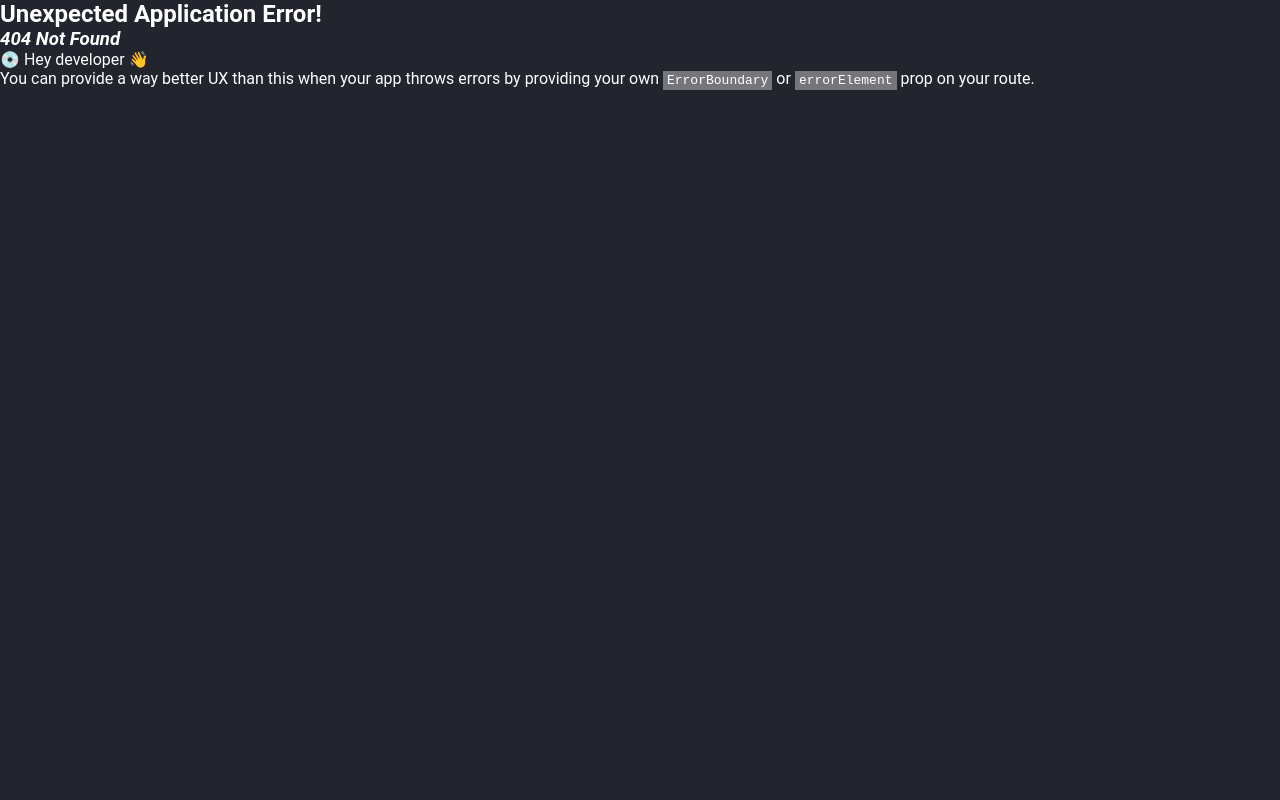
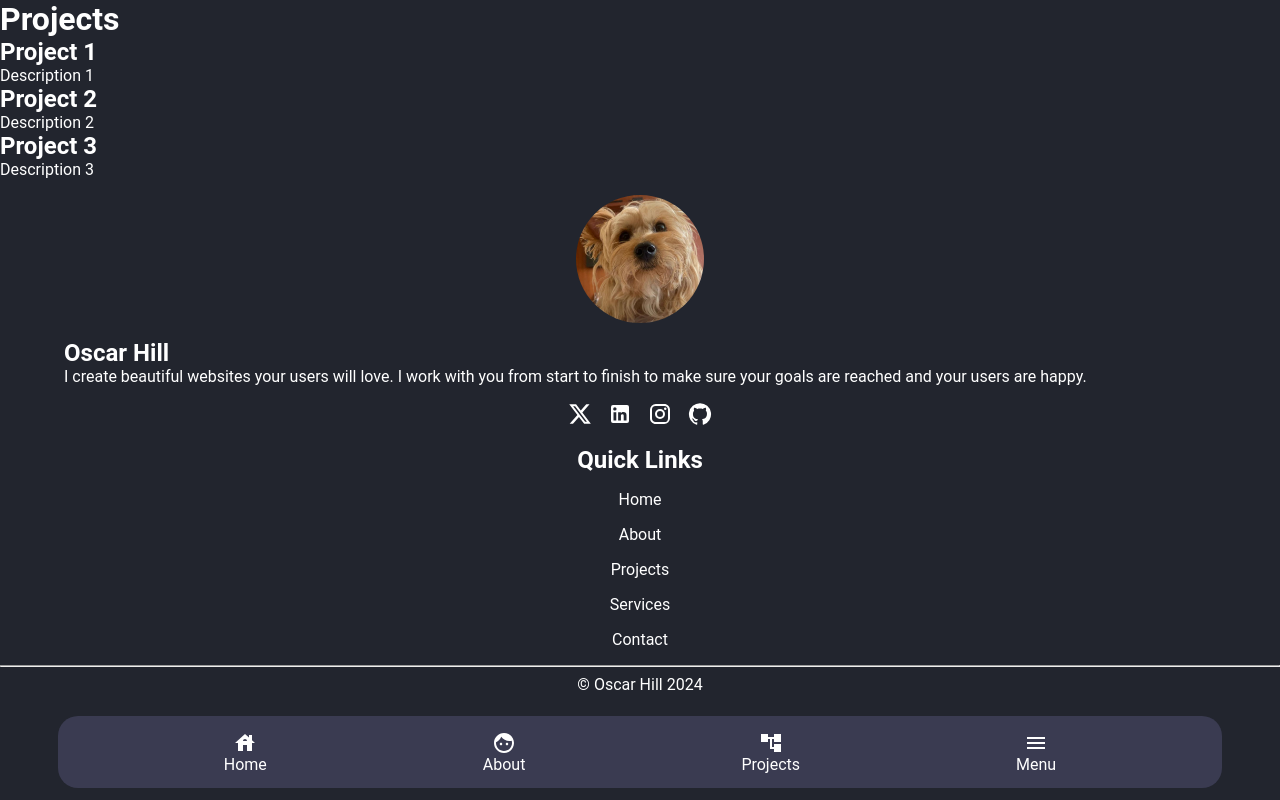
Before and after one commit to oscarhillz/CV, a React (Vite) app: page /CV/Projects in a window 1280 px wide. Before the commit this address had no page. Built offline with nearby package versions, Linux system fonts and the light colour scheme.

Commit message:
paginas faltantes

```diff
--- /dev/null
+++ b/src/layouts/Contact/Contact.jsx
@@ -0,0 +1,11 @@
+import './Contact.css'
+
+
+export default function Contact() {
+  return (
+    <div className="Contact">
+      <h1>Contact</h1>
+      <p>Coming soon...</p>
+    </div>
+  );
+}
--- /dev/null
+++ b/src/layouts/Projects/Projects.jsx
@@ -0,0 +1,26 @@
+import Footer from '../../components/Footer/Footer';
+import Navbar from '../../components/Navbar/Navbar';
+import './Projects.css';
+
+export default function Projects() {
+  const projects = [{titulo: 'Project 1', descripcion: 'Description 1'},
+                    {titulo: 'Project 2', descripcion: 'Description 2'},
+                    {titulo: 'Project 3', descripcion: 'Description 3'}];
+
+  return (
+    <>
+    <Navbar />
+    <div className="Projects">
+      <h1>Projects</h1>
+      {projects.map((project, index) => (
+        <div className="Project" key={index}>
+          <h2>{project.titulo}</h2>
+          <p>{project.descripcion}</p>
+        </div>
+      ))}
+
+      <Footer />
+    </div>
+    </>
+  );
+}
--- /dev/null
+++ b/src/layouts/Services/Services.jsx
@@ -0,0 +1,10 @@
+import './Services.css'
+
+export default function Services() {
+  return (
+    <div className="Services">
+      <h1>Services</h1>
+      <p>Coming soon...</p>
+    </div>
+  );
+}
```
Also changed, not shown: src/main.jsx (+16 -1 lines), src/layouts/Contact/Contact.css (added), src/layouts/Projects/Projects.css (added), src/layouts/Services/Services.css (added).
